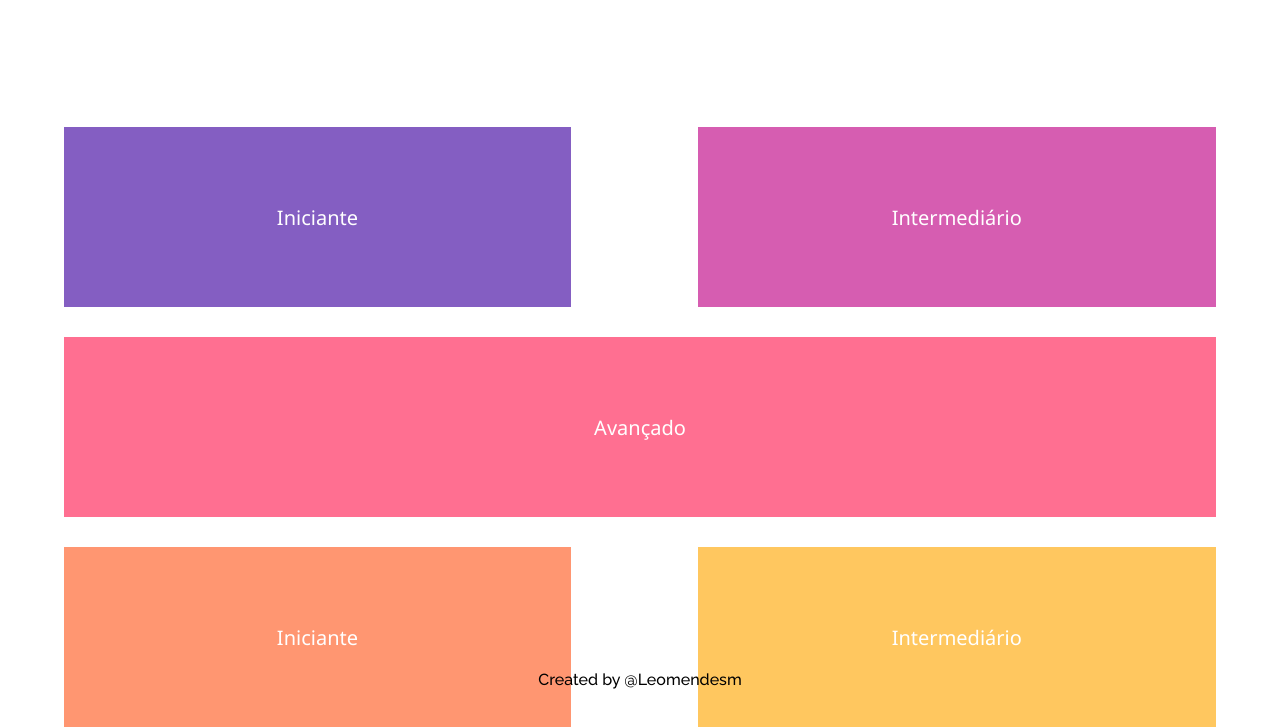
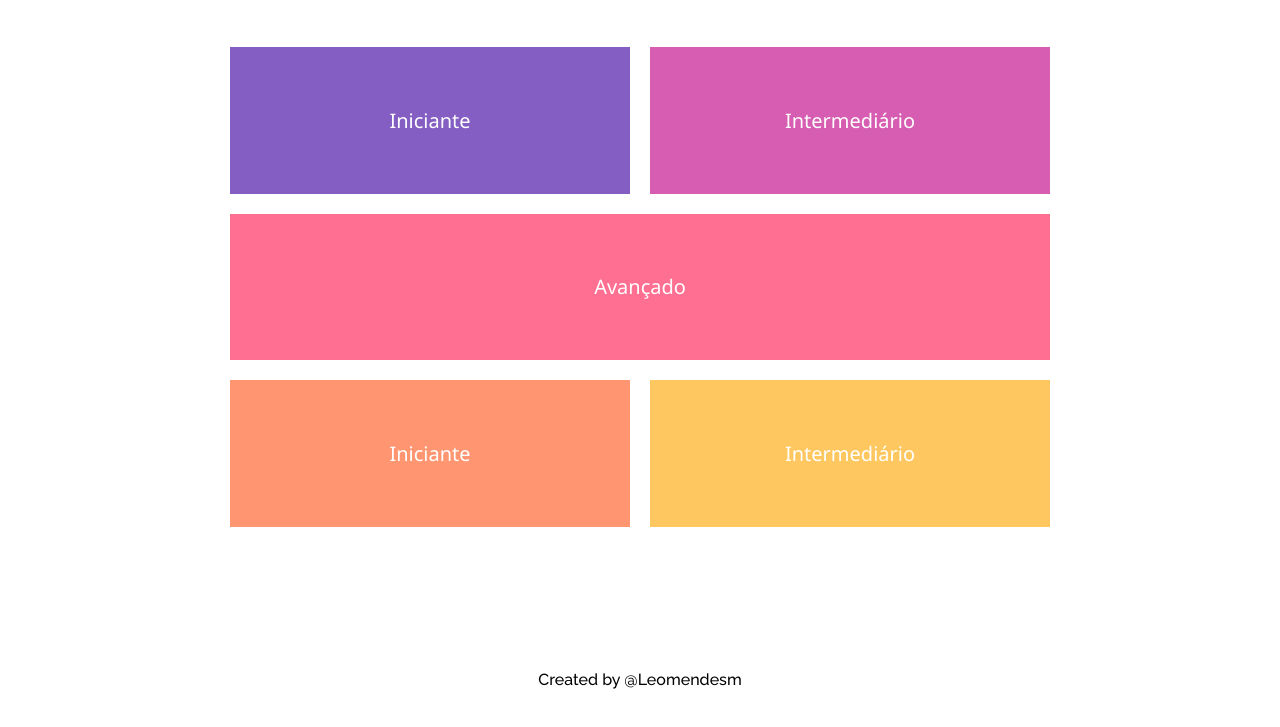
Before and after one commit to leomendesm/daily-challenges, a website: page index.html in a window 1280 px wide. Shown: the part 88-815 px from the top of the page. Drawn offline with Linux system fonts and the light colour scheme.

Commit message:
setup grid layout

```diff
--- a/style/index.sass
+++ b/style/index.sass
@@ -26,18 +26,13 @@ body
     border-radius: 50%
 
 .container
-    width: 90%
-    margin-left: 5%
+    height: 60vh
     display: grid
-    grid-template-columns: 44% 45%
-    grid-row-gap: 10px
-    grid-column-gap: 11%
-    // flex-direction: row
-    // flex-wrap: wrap
-    // justify-content: space-evenly
-    // align-content: center
+    grid-template-columns: 1fr repeat(2, minmax(130px, 400px))  1fr   //  4 colunas
+    grid-template-rows: repeat(3, 1fr)
+    grid-gap: 20px // gap column and row
+
     .dificuldade
-        height: 144px
         font-family: 'Segoe UI', Tahoma, Geneva, Verdana, sans-serif
         font-size: 20px
         color: #FFF
@@ -45,18 +40,24 @@ body
         flex-direction: column
         justify-content: center
         text-align: center
+
     .purple
+        grid-column: 2 / 3        // setando o local da celula!!
         background: $purple
+
     .pinkpurple
+        grid-column: 3 / 4
         background: $pinkpurple
     .pink
-        grid-column: 1 / span 2
+        grid-column: 2 / 4
         background: $pink
     .orange
+        grid-column: 2 / 3
         background: $orange
         a
             color: $grey
     .yellow
+        grid-column: 3 / 4
         background: $yellow
         a
             color: $grey
@@ -86,12 +87,3 @@ footer
     font-family: $raleway
     font-weight: 500
     padding-bottom: 10px
-
-@media only screen and (min-width: 601px)
-    .container
-        margin-top: 100px
-        grid-row-gap: 30px
-        .dificuldade
-            height: 180px
-        .pink
-            width: 100%
```
Also changed, not shown: package.json (+8 -0 lines), style/index.css, 1 other file.
